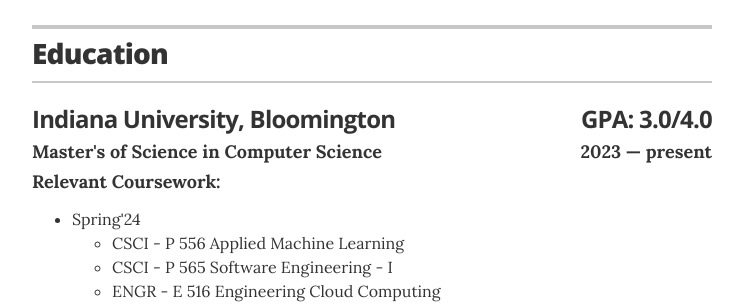
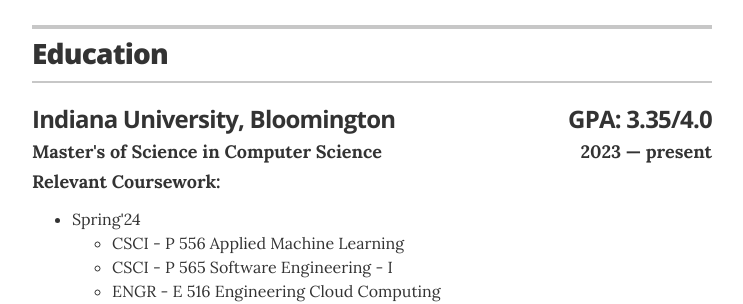
Before and after one commit to nisarg0606/nisarg0606.github.io, a Jekyll site: the page built from index.html, in a window 1280 px wide and 900 px high, scrolled down 595 px. Shown: the part 158-462 px from the top of the window, without its empty margins (268-1011 px from the left). Built offline with Jekyll 4.4.1, drawn with Linux system fonts in a browser that asks for light colours.

Commit message:
updated my GPA

```diff
--- a/_data/education.yml
+++ b/_data/education.yml
@@ -2,7 +2,7 @@
 - degree: Master's of Science in Computer Science
   uni: Indiana University, Bloomington
   year: 2023 &mdash; present
-  GPA: 3.0/4.0
+  GPA: 3.35/4.0
   courses:
     - semester: Spring'24
       subjects:
```
Also changed, not shown: images/Linkedin_Profile.jpg.
